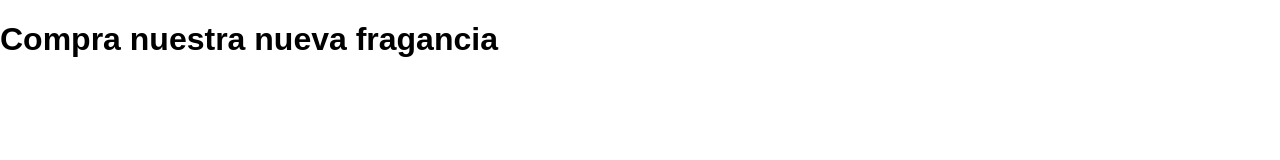
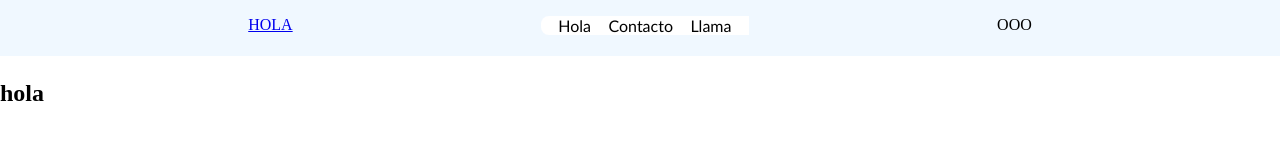
Before and after one commit to placeteno/uHost_site_practice, a plain HTML site: page practice.html in a window 1280 px wide. Drawn offline with Linux system fonts and the light colour scheme.

Commit message:
Practice scrolling and changing styles

```diff
--- a/main.css
+++ b/main.css
@@ -110,7 +110,6 @@ main {
     text-align: center;
     padding: 20px;
     margin-top: 40px;
-    height: 100%;
 }
 
 
--- /dev/null
+++ b/practica.css
@@ -0,0 +1,79 @@
+body,
+h1 {
+  margin: 0;
+  padding: 0;
+}
+
+
+
+.header {
+  background-color: aliceblue;
+  position: fixed;
+  top: 0;
+  left: 0;
+  width: 100%;
+  height: 3.5rem;
+}
+
+.nav {
+  display: flex;
+  justify-content: space-evenly;
+  align-items: center;
+
+}
+
+.scroll-header {
+  /* display: none; */
+  background-color: lightgray;
+  color: green;
+  box-shadow: -1px 0.5px 10px rgba(0, 0, 0, 0.2);
+}
+
+section {
+  margin-top: 5rem;
+  height: 1000px;
+
+}
+
+
+.nav__items {
+  margin: 0;
+  padding: 1rem 0 1rem 1rem;
+  display: flex;
+  flex-direction: column;
+  list-style: none;
+  position: absolute;
+  width: 13rem;
+  height: 100vh;
+  top: 0;
+  right: 0;
+  background-color: white;
+  box-shadow: 1px 1px 10px rgba(0, 0, 0, 0.3);
+  border-radius: 0.5rem 0 0 0.5rem;
+  transition: .3s;
+}
+
+.nav__items-item {
+  margin-top: 1rem;
+  font-family: 'Trebuchet MS', 'Lucida Sans Unicode', 'Lucida Grande', 'Lucida Sans', Arial, sans-serif;
+  transition: .3s;
+
+}
+
+@media (min-width: 40rem) {
+  .nav__items {
+    position: static;
+    padding: 0;
+    display: flex;
+    flex-direction: row;
+    justify-content: space-evenly;
+    background-color: white;
+    box-shadow: none;
+    height: auto;
+  }
+
+  .nav__items-item {
+    margin: 0;
+    font-family: 'Trebuchet MS', 'Lucida Sans Unicode', 'Lucida Grande', 'Lucida Sans', Arial, sans-serif;
+  }
+}
--- /dev/null
+++ b/practica.js
@@ -0,0 +1,11 @@
+function scrollHeader() {
+  const header = document.getElementById('header');
+  console.log(header);
+  // When the scroll is greater than 80 viewport height, add the scroll-header class to the header tag
+  if (scrollY >= 25) {
+    header.classList.add('scroll-header');
+  } else {
+    header.classList.remove('scroll-header');
+  }
+}
+window.addEventListener('scroll', scrollHeader);
--- a/practice.html
+++ b/practice.html
@@ -1,15 +1,31 @@
 <!DOCTYPE html>
 <html lang="en">
   <head>
-  <meta charset="UTF-8">
-  <meta http-equiv="X-UA-Compatible" content="IE=edge">
-  <meta name="viewport" content="width=device-width, initial-scale=1.0">
+    <meta charset="UTF-8" />
+    <meta http-equiv="X-UA-Compatible" content="IE=edge" />
+    <meta name="viewport" content="width=device-width, initial-scale=1.0" />
     <title>Document</title>
-  <link rel="stylesheet" href="main.css">
+    <link rel="stylesheet" href="practica.css" />
+    <script src="practica.js"></script>
   </head>
   <body>
-  <div class="practica">
-    <h1>Compra nuestra nueva fragancia</h1>
+    <header id="header" class="header">
+      <nav class="nav">
+        <a href="#" class="logo">HOLA</a>
+        <div class="nav__links">
+          <ul class="nav__items">
+            <li class="nav__items-item">Hola</li>
+            <li class="nav__items-item">Contacto</li>
+            <li class="nav__items-item">Llama</li>
+          </ul>
         </div>
+        <div class="toggle">
+          <p>OOO</p>
+        </div>
+      </nav>
+    </header>
+    <section>
+      <h1>hola</h1>
+    </section>
   </body>
 </html>
--- a/shared.css
+++ b/shared.css
@@ -9,10 +9,18 @@
 body {
     font-family: 'Montserrat', sans-serif;
     margin: 0;
+    height: 100%;
+    display: grid;
+    grid-template-areas:
+        "header"
+        "main"
+        "footer";
 }
 
 main {
     min-height: calc(100vh - 8.37rem - 3.4rem);
+    /* grid-row: 2 / 3; */
+    grid-area: main;
 }
 
 .backdrop {
@@ -55,6 +63,7 @@ main {
     display: flex;
     align-items: center;
     justify-content: space-between;
+    grid-area: header;
 }
 
 .main-header__brand {
@@ -158,14 +167,19 @@ main {
 }
 
 .mobile-nav {
-    display: none;
     position: absolute;
     top: 0;
     left: 0;
+    transform: translateX(-100vw);
+    transition: transform .3s ease-out;
     z-index: 100;
     width: 100vw;
     height: 100vh;
     background-color: #fff;
+}
+
+.mobile-nav-trans {
+    transform: translateX(0);
 }
 
 .mobile-nav__items {
--- a/shared.js
+++ b/shared.js
@@ -4,11 +4,11 @@ const mobileNav = document.querySelector('.mobile-nav');
 const closeMobileNavBtn = document.querySelector('.close-mobile-nav-btn');
 
 function openMobileNav() {
-  mobileNav.style.display = 'block';
+  mobileNav.classList.add('mobile-nav-trans');
 }
 
 function closeMobileNav() {
-  mobileNav.style.display = 'none';
+  mobileNav.classList.remove('mobile-nav-trans');
 }
 
 toggle.addEventListener('click', openMobileNav);
```
Also changed, not shown: packages/index.html (+15 -5 lines), packages/packages.css (+15 -0 lines). Lines whose indentation alone changed are shown as unchanged.
